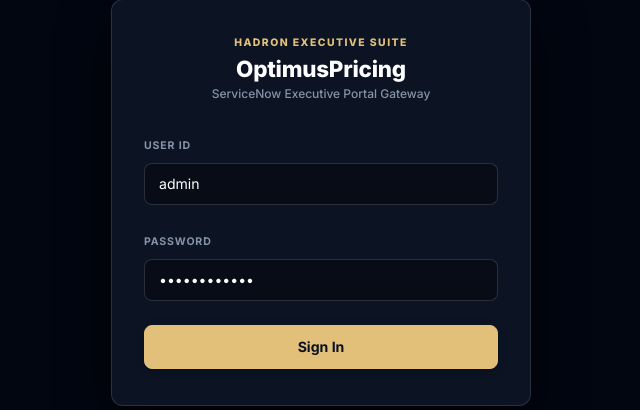
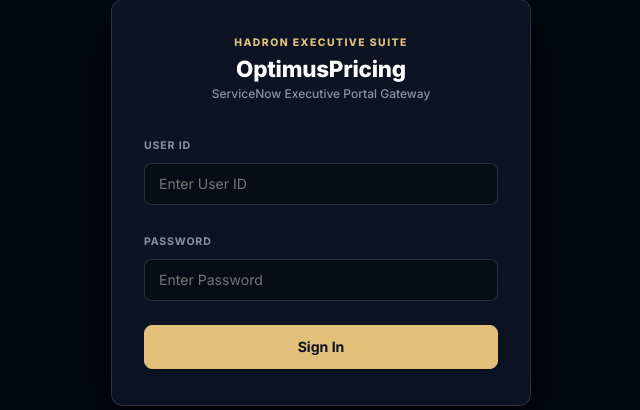
Before and after one commit to jayanthoffl/hadron-ai-plus, a Flask app: template control_tower/templates/index.html in a window 1280 px wide. Shown: the part 1068-1478 px from the top of the page, without its empty margins (319-959 px from the left). Run offline with Flask 3, Linux system fonts and the light colour scheme; the template is opened without the code that fills it, so the values that code supplies are empty.

Commit message:
feat(auth): remove prefilled login credentials and add multi-user account access for admin.user1, admin.user2, and admin.user3

```diff
--- a/control_tower/static/control_tower.js
+++ b/control_tower/static/control_tower.js
@@ -204,9 +204,11 @@ function initSplashAndLogin() {
 
   if (isValidAuth) {
     isLoggedIn = true;
+    updateUserAvatar();
     // Immediately paint orb, action buttons, deal cards, and connector lines (0ms delay)
     preRenderFromCache();
   }
+
 
   // If splash was already seen in this tab (e.g. normal refresh)
   if (hasSeenSplash) {
@@ -253,16 +255,39 @@ function initSplashAndLogin() {
   }, 950);
 }
 
+const AUTHORIZED_CREDENTIALS = {
+  'admin': 'gM1T6@iJepI*',
+  'admin.user1': 'q%yDhsJ0Ky%NgHjt$U8,35P{@sav>BWdEZsK@ypph.(5qT^Qsz!W;4N4??#1czd}v0$Za.z5TrswyM#23a',
+  'admin.user2': '32fOWR_3dYfzxkvLEB!rV;sSh*V6s;zV4meDl_J+.<u:=VO9P7)K$!76jz2-aO7Yzdw@Ai(h&>yqrfV9%v%mi=9e',
+  'admin.user3': 'EbQApn8{KZieBTgS&1q1cGt9+2IlKArL[6yi{*05RS_V$Wsi6?l%_6xHIu3zk!ri=aFk$Le,H1mh>}R_.3(k%,'
+};
+
+function updateUserAvatar(username) {
+  const avatar = document.querySelector('.avatar-in');
+  if (!avatar) return;
+  const user = username || localStorage.getItem('hadron_user') || 'admin';
+  let label = 'AD';
+  if (user === 'admin.user1') label = 'U1';
+  else if (user === 'admin.user2') label = 'U2';
+  else if (user === 'admin.user3') label = 'U3';
+  else if (user === 'admin') label = 'AD';
+  else label = user.slice(0, 2).toUpperCase();
+  avatar.textContent = label;
+  avatar.title = `Logged in as ${user} (Click to Logout)`;
+}
+
 function handleLoginSubmit(e) {
   if (e) e.preventDefault();
   const u = $('loginUser')?.value.trim();
   const p = $('loginPass')?.value.trim();
   const err = $('loginError');
 
-  if (u === 'admin' && p === 'gM1T6@iJepI*') {
+  if (u && AUTHORIZED_CREDENTIALS[u] && AUTHORIZED_CREDENTIALS[u] === p) {
     if (err) err.style.display = 'none';
     localStorage.setItem(AUTH_KEY, Date.now().toString());
+    localStorage.setItem('hadron_user', u);
     isLoggedIn = true;
+    updateUserAvatar(u);
     const loginOverlay = $('loginOverlay');
     if (loginOverlay) {
       loginOverlay.classList.add('fade-out');
@@ -279,10 +304,12 @@ function handleLoginSubmit(e) {
 
 function handleLogout() {
   localStorage.removeItem(AUTH_KEY);
+  localStorage.removeItem('hadron_user');
   sessionStorage.removeItem(SPLASH_KEY);
   isLoggedIn = false;
   location.reload(); // Hard reload to reset state and show login
 }
+
 
 async function loadRequests(preserveState = false) {
   try {
--- a/control_tower/templates/index.html
+++ b/control_tower/templates/index.html
@@ -41,17 +41,18 @@
     <form id="loginForm" onsubmit="handleLoginSubmit(event)" class="login-form">
       <div class="input-field-group">
         <label>User ID</label>
-        <input type="text" id="loginUser" class="form-input" value="admin" required placeholder="User ID">
+        <input type="text" id="loginUser" class="form-input" value="" required placeholder="Enter User ID" autocomplete="username">
       </div>
       <div class="input-field-group">
         <label>Password</label>
-        <input type="password" id="loginPass" class="form-input" value="gM1T6@iJepI*" required placeholder="Password">
+        <input type="password" id="loginPass" class="form-input" value="" required placeholder="Enter Password" autocomplete="current-password">
       </div>
-      <div id="loginError" class="login-error-text" style="display:none;">Invalid ServiceNow credentials. Try again.</div>
+      <div id="loginError" class="login-error-text" style="display:none;">Invalid credentials. Please enter an authorized User ID and Password.</div>
       <button type="submit" class="btn-login-submit">
         <span>Sign In</span>
       </button>
     </form>
+
   </div>
 </div>
 
@@ -776,6 +777,6 @@
   </div>
 </div>
 
-<script src="/static/control_tower.js?v=19"></script>
+<script src="/static/control_tower.js?v=20"></script>
 </body>
 </html>
```
